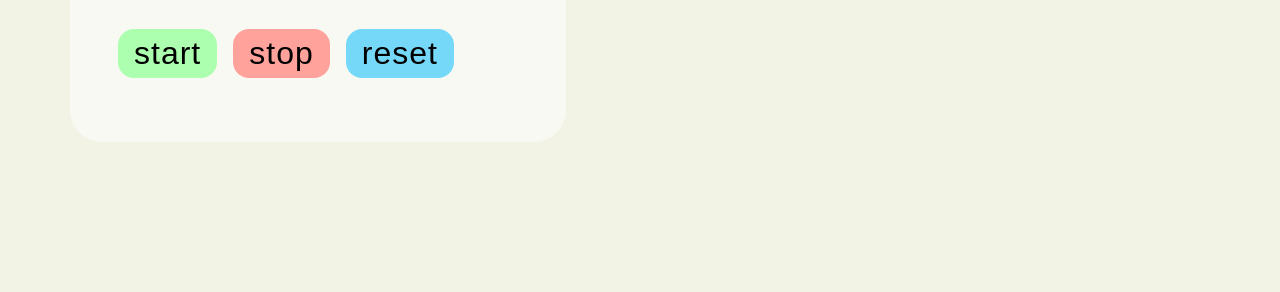
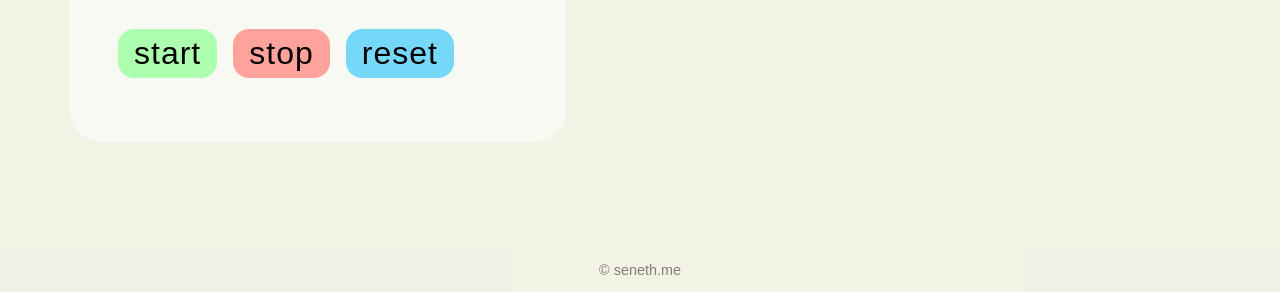
Before and after one commit to sen3th/tomato, a plain HTML site: page index.html in a window 1280 px wide. Shown: the part 508-800 px from the top of the page. Drawn offline with Linux system fonts and the light colour scheme.

Commit message:
added copyright footer with the linked main website.

```diff
--- a/index.html
+++ b/index.html
@@ -34,5 +34,7 @@
             <div id="checkboxContainer"></div>
         </div>
     <script src="script.js"></script>
+
+    <footer><a href="https://seneth.me/" target="_blank">© seneth.me</a></footer>
 </body>
 </html>
--- a/styles.css
+++ b/styles.css
@@ -177,3 +177,20 @@ button:active {
     transform: translateY(3px);
     transition: transform 0.5s ease-in-out;
 }
+
+footer {
+    position: fixed;
+    bottom: 0;
+    left: 0;
+    right: 0;
+    font-size: 0.9em;
+    color: rgba(58, 47, 47, 0.6);
+    padding: 1em;
+    text-align: center;
+    background-color: rgba(242, 243, 229, 0.95);
+}
+
+a {
+    color: inherit;
+    text-decoration: none;
+}
```
